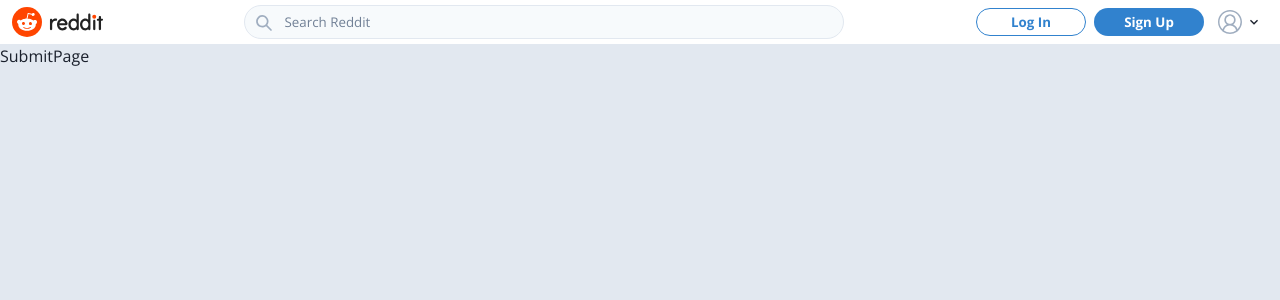
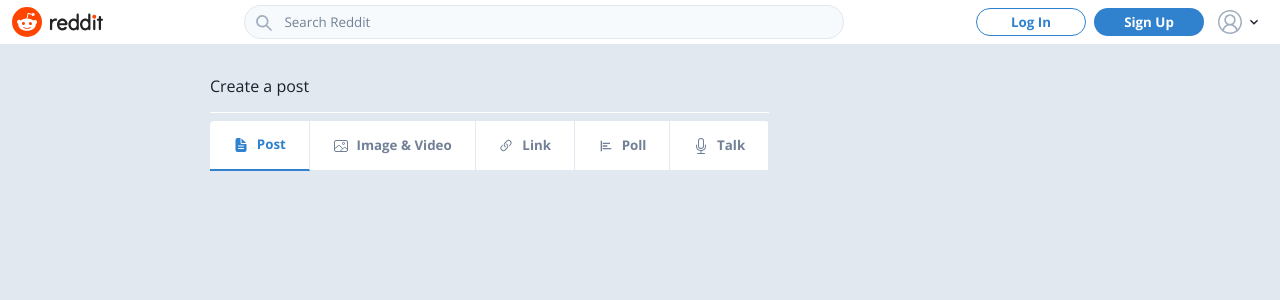
Before and after one commit to abeeralikhan/reddit-clone, a Next.js app: page /r/1/submit in a window 1280 px wide. Shown: the top 300 px of the page. Built offline with nearby package versions, Linux system fonts and the light colour scheme; no server answers.

Commit message:
implement and style the FormTab and NewPostForm components

```diff
--- /dev/null
+++ b/src/components/Posts/FormTab.tsx
@@ -0,0 +1,38 @@
+import { Flex, Icon, Text } from "@chakra-ui/react";
+import React from "react";
+import { TabItem } from "./NewPostForm";
+
+type FormTabProps = {
+  formTab: TabItem;
+  selected: boolean;
+  setSelectedTab: (value: string) => void;
+};
+
+const FormTab: React.FC<FormTabProps> = ({
+  formTab,
+  selected,
+  setSelectedTab,
+}) => {
+  return (
+    <Flex
+      justify="center"
+      align="center"
+      flexGrow={1}
+      p="14px 0"
+      cursor="pointer"
+      _hover={{ bg: "gray.50" }}
+      color={selected ? "blue.500" : "gray.500"}
+      fontWeight={700}
+      borderWidth={selected ? "0px 1px 2px 0px" : "0px 1px 1px 0px"}
+      borderBottomColor={selected ? "blue.500" : "gray.200"}
+      borderRightColor="gray.200"
+      onClick={() => setSelectedTab(formTab.title)}
+    >
+      <Flex align="center" height="20px" mr={2}>
+        <Icon as={formTab.icon} />
+      </Flex>
+      <Text fontSize="10pt">{formTab.title}</Text>
+    </Flex>
+  );
+};
+export default FormTab;
--- /dev/null
+++ b/src/components/Posts/NewPostForm.tsx
@@ -0,0 +1,56 @@
+import { Flex, Icon } from "@chakra-ui/react";
+import React, { useState } from "react";
+import { BiPoll } from "react-icons/bi";
+import { BsLink45Deg, BsMic } from "react-icons/bs";
+import { IoDocumentText, IoImageOutline } from "react-icons/io5";
+import { AiFillCloseCircle } from "react-icons/ai";
+import FormTab from "./FormTab";
+
+type NewPostFormProps = {};
+
+const formTabs = [
+  {
+    title: "Post",
+    icon: IoDocumentText,
+  },
+  {
+    title: "Image & Video",
+    icon: IoImageOutline,
+  },
+  {
+    title: "Link",
+    icon: BsLink45Deg,
+  },
+  {
+    title: "Poll",
+    icon: BiPoll,
+  },
+  {
+    title: "Talk",
+    icon: BsMic,
+  },
+];
+
+export type TabItem = {
+  title: string;
+  icon: typeof Icon.arguments;
+};
+
+const NewPostForm: React.FC<NewPostFormProps> = () => {
+  const [selectedTab, setSelectedTab] = useState(formTabs[0].title);
+  return (
+    <Flex direction="column" bg="white" borderRadius={4} mt={2}>
+      <Flex width="100%">
+        {formTabs.map((formTab, index) => (
+          <FormTab
+            key={index}
+            formTab={formTab}
+            selected={formTab.title === selectedTab}
+            setSelectedTab={setSelectedTab}
+          />
+        ))}
+      </Flex>
+    </Flex>
+  );
+};
+export default NewPostForm;
--- a/src/pages/r/[communityId]/submit.tsx
+++ b/src/pages/r/[communityId]/submit.tsx
@@ -1,6 +1,19 @@
+import PageContent from "@/src/components/Layout/PageContent";
+import NewPostForm from "@/src/components/Posts/NewPostForm";
+import { Box, Text } from "@chakra-ui/react";
 import React from "react";
 
 const SubmitPostPage: React.FC = () => {
-  return <div>SubmitPage</div>;
+  return (
+    <PageContent>
+      <>
+        <Box p="14px 0" borderBottom="1px solid" borderColor="white">
+          <Text>Create a post</Text>
+        </Box>
+        <NewPostForm />
+      </>
+      <>{/* <About /> */}</>
+    </PageContent>
+  );
 };
 export default SubmitPostPage;
```
Also changed, not shown: notes.txt.
